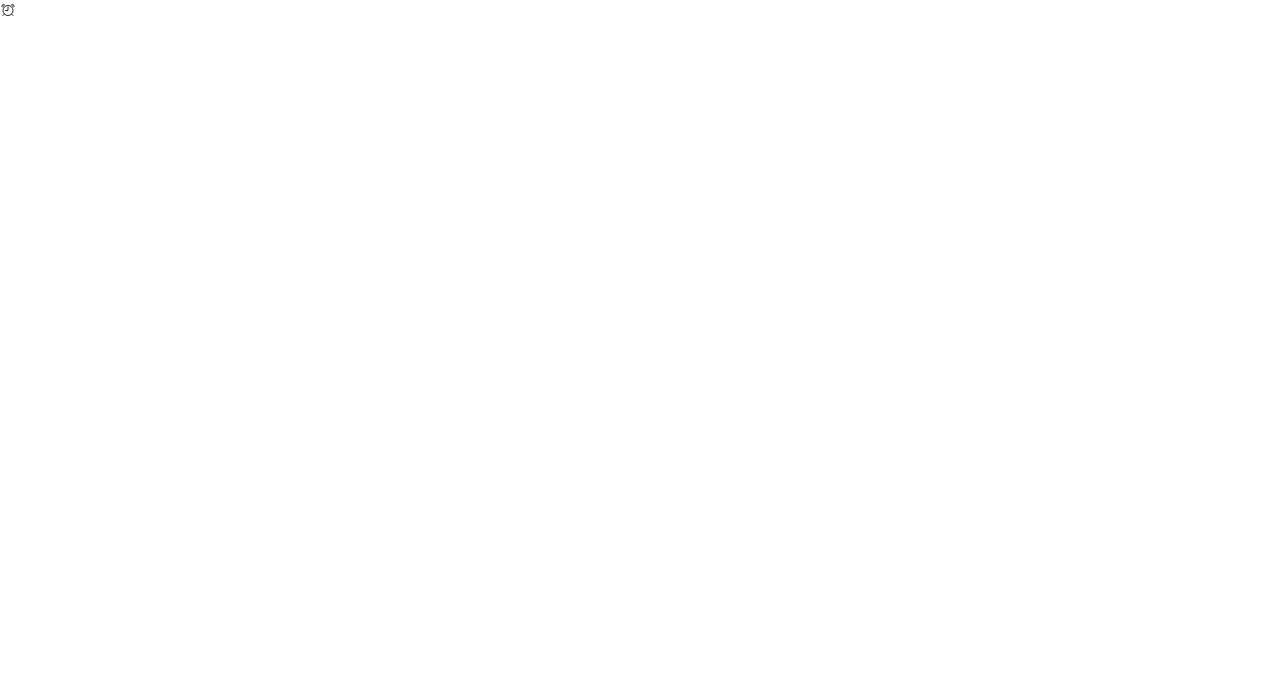
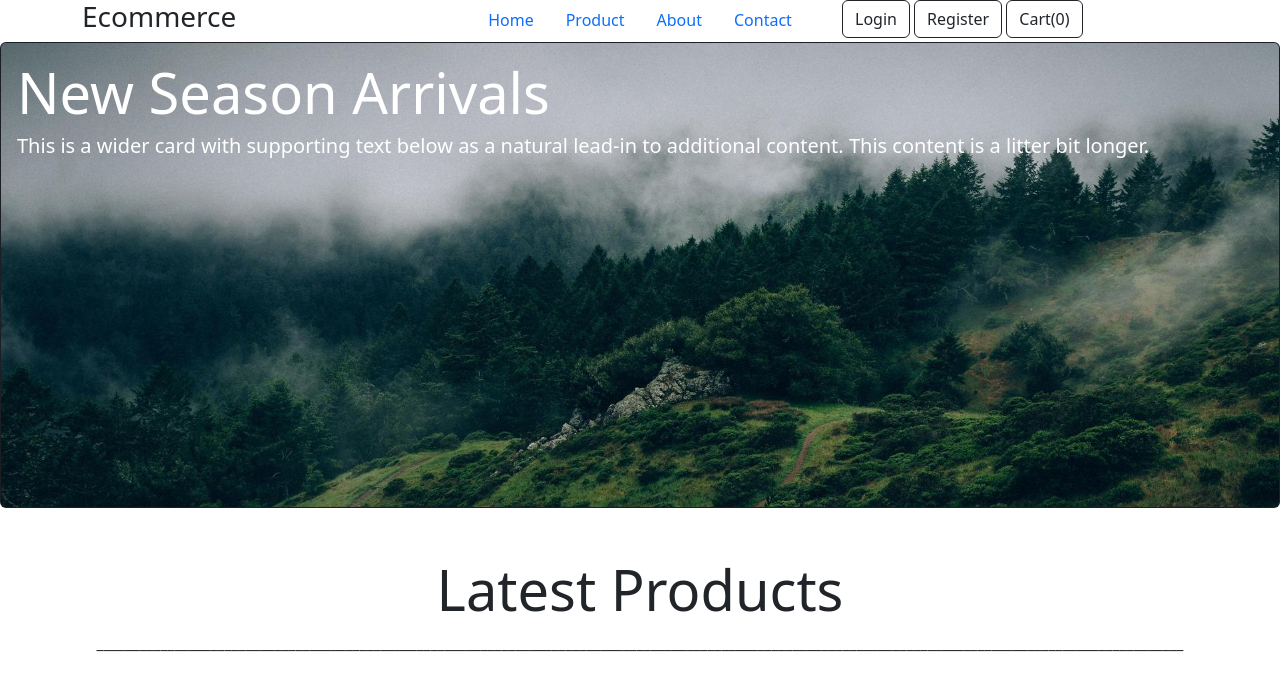
Before and after one commit to smpraneethkumar/ECOMMERCE-JS, a plain HTML site: page index.html in a window 1280 px wide. Drawn offline with nearby package versions, Linux system fonts and the light colour scheme.

Commit message:
all the images inserted, and header is completed

```diff
--- a/index.html
+++ b/index.html
@@ -19,8 +19,52 @@
     </head>
 
     <body>
+        <!-- creating the nav bar starts -->
+        <div class="home-header container">
+           <div class="row">
+            <h3 class="col-4">Ecommerce</h3>
+            <div class="col-4">
+                <ul class="nav justify-content-center">
+                    <li class="nav-item">
+                      <a class="nav-link active" aria-current="page" href="index.html">Home</a>
+                    </li>
+                    <li class="nav-item">
+                        <a class="nav-link active" aria-current="page" href="product.html">Product</a>
+                      </li>
+                      <li class="nav-item">
+                        <a class="nav-link active" aria-current="page" href="adout.html">About</a>
+                      </li>
+                      <li class="nav-item">
+                        <a class="nav-link active" aria-current="page" href="contact.html">Contact</a>
+                      </li>
+                </ul>
+            </div>
+            <div class="col-4">
+                <button type="button" class="btn btn-outline-dark"><a class="nav-link active" aria-current="page" href="login.html">Login</a></button>
+                <button type="button" class="btn btn-outline-dark"><a class="nav-link active" aria-current="page" href="register.html">Register</a></button>
+                <button type="button" class="btn btn-outline-dark"><a class="nav-link active" aria-current="page" href="">Cart(0)</a></button>
+            </div>
+           </div>
+        </div>
+        <!-- creating the nav bar ends -->
+        <!-- the banner is starts -->
+        <div class="card text-bg-dark">
+                <img src="./main.png.jpg" class="card-img" alt="...">
+            <div class="card-img-overlay">
+                <h5 class="card-title display-4">New Season Arrivals</h5>
+                <h5 class="card-text">This is a wider card with supporting text below as a natural lead-in to additional content. This content is a litter bit longer.</h5>
+            </div>
 
-        <ion-icon name="alarm-outline"></ion-icon>
+         </div>
+
+         <br> <br>
+            <div class="middel">
+                <h2 class="display-4">Latest Products</h2>
+            <p>_________________________________________________________________________________________________________________________________________________________</p>
+            </div>
+
+         <!-- the banner is ends -->
+
         <script
             src="https://cdn.jsdelivr.net/npm/@popperjs/core@2.11.8/dist/umd/popper.min.js"
             integrity="sha384-I7E8VVD/ismYTF4hNIPjVp/Zjvgyol6VFvRkX/vR+Vc4jQkC+hVqc2pM8ODewa9r"
--- a/style.css
+++ b/style.css
@@ -0,0 +1,10 @@
+.home-header{
+    display: grid;
+}
+.banner{
+    margin-top: 900px;
+}
+
+.middel{
+    text-align: center;
+}
```
Also changed, not shown: adout.html (+2 -1 lines), contact.html (+2 -1 lines), login.html (+2 -1 lines), product.html (+2 -1 lines), register.html (+2 -1 lines), main.png.jpg (added), pexels-photo-1927259.webp (added), pexels-photo-298863.jpeg (added), pexels-photo-356056.jpeg (added), pexels-photo-7679720.jpeg (added).
